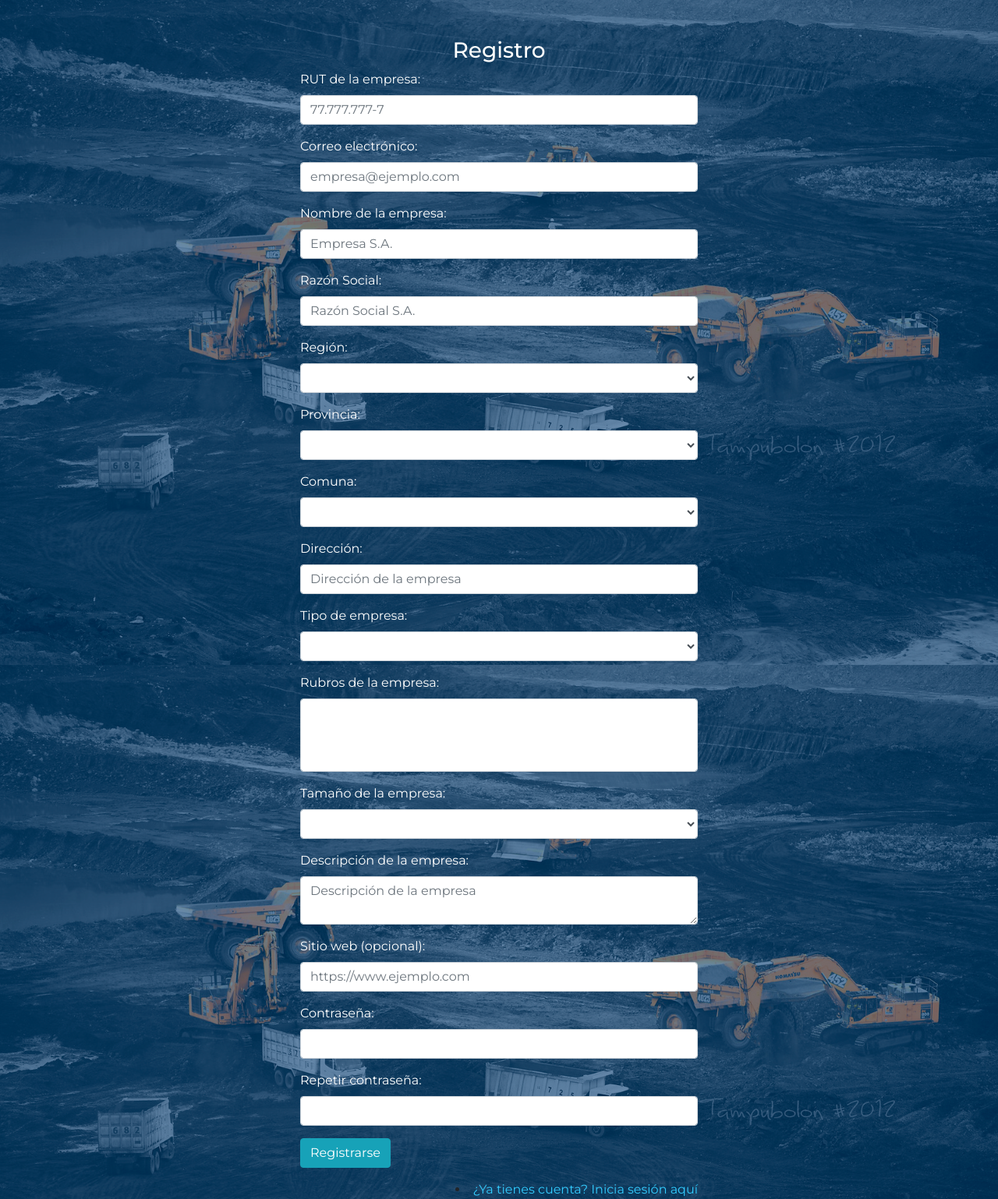
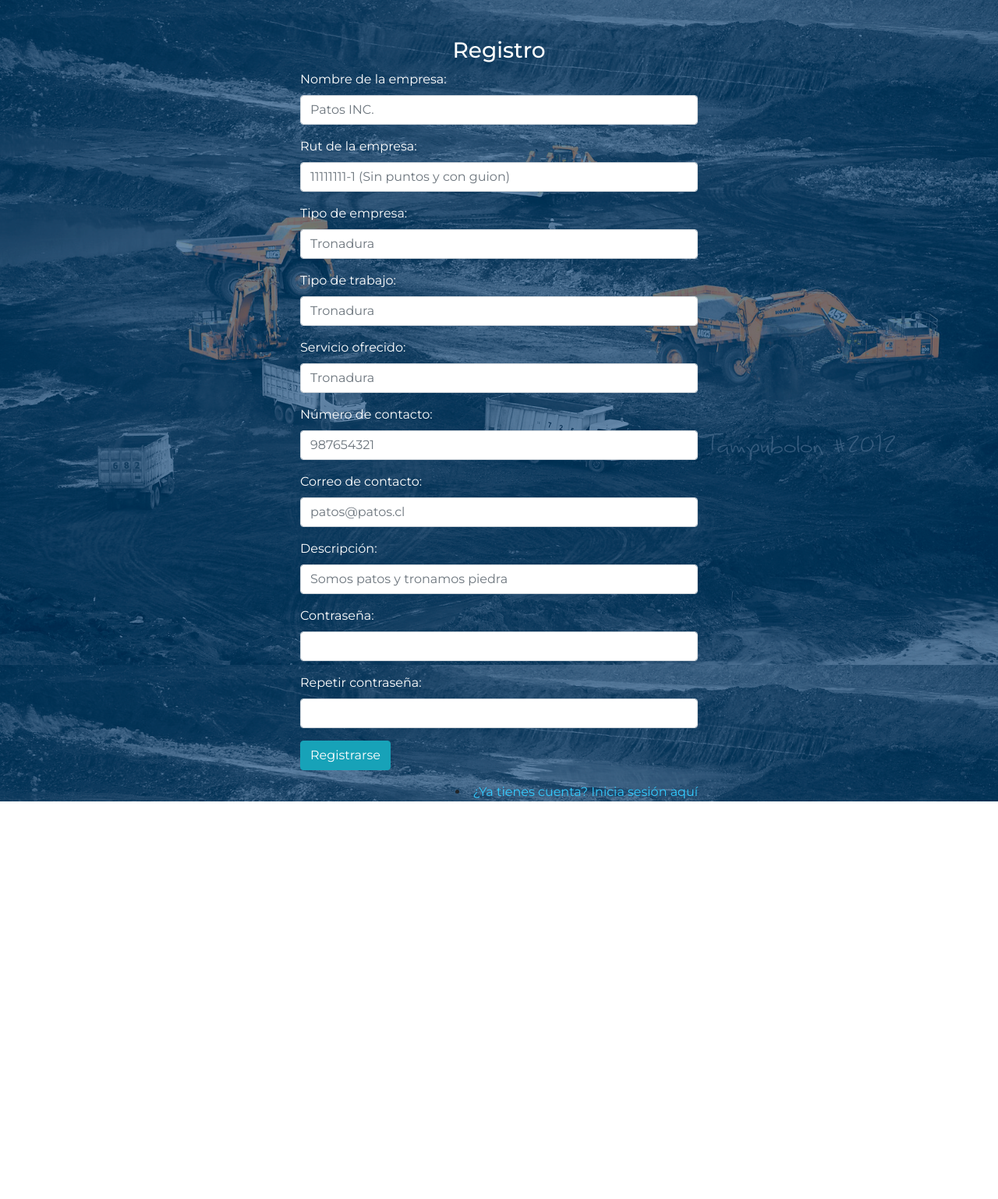
Before and after one commit to Bastian-Rojas/SoftwareCidere, a Django app: page /register/ in a window 1280 px wide. Shown: the whole page at 78% size. After the commit the page ends 1028 px from the top, so only its background shows below. Run offline with Django 4.2, Linux system fonts and the light colour scheme; lists and menus that the app fills with data are empty; some libraries are stand-ins or nearby versions.

Commit message:
Revert "Intento de reestructuración de Base de Datos 27/11 15:02"
This reverts commit 96a844c382893096020b62e7c946c8f2b4a8f03d.

```diff
--- a/cidere_userdb/cidere_userdb/urls.py
+++ b/cidere_userdb/cidere_userdb/urls.py
@@ -24,8 +24,4 @@ urlpatterns = [
     path('login/', views.user_login, name='login'),
     path('register/', views.user_register, name='register'),
     path('logout/', views.user_logout, name='logout'),
-    path('ajax/cargar-provincias/', views.cargar_provincias, name='ajax_cargar_provincias'),
-    path('ajax/cargar-comunas/', views.cargar_comunas, name='ajax_cargar_comunas'),
-    path('ajax/cargar-regiones/', views.cargar_regiones, name='ajax_cargar_regiones'),
-    path('ajax/cargar-rubros/', views.cargar_rubros, name='ajax_cargar_rubros'),
 ]
--- a/cidere_userdb/usuarios/templates/register.html
+++ b/cidere_userdb/usuarios/templates/register.html
@@ -33,11 +33,10 @@
 
     <script>
     function validateForm() {
-        var rut_empresa = document.getElementById('rut_empresa').value;
-        var email = document.getElementById('email').value;
+        var username = document.getElementById('username').value;
         var password = document.getElementById('password').value;
         var repassword = document.getElementById('repassword').value;
-        if (rut_empresa == "" || email == "" || password == "" || repassword == "") {
+        if (username == "" || password == "" || repassword == "") {
             alert("Todos los campos son obligatorios");
             return false;
         }
@@ -47,70 +46,7 @@
         }
         return true;
     }
-    <script>
-        $(document).ready(function(){
-            $('#region').change(function(){
-                var url = '{% url "cargar_provincias" %}';
-                var regionId = $(this).val();
-
-                $.ajax({
-                    url: url,
-                    data: {
-                        'region': regionId
-                    },
-                    success: function (data) {
-                        $("#provincia").html(data);
-                    }
-                });
-            });
-        });
-     </script>
-
-     <script>
-            $(document).ready(function(){
-                $('#provincia').change(function(){
-                    var url = '{% url "cargar_comunas" %}';
-                    var provinciaId = $(this).val();
-
-                    $.ajax({
-                        url: url,
-                        data: {
-                            'provincia': provinciaId
-                        },
-                        success: function (data) {
-                            $("#comuna").html(data);
-                        }
-                    });
-                });
-            });
-        </script>
-
-        <script>
-                $(document).ready(function(){
-                    $('#comuna').change(function(){
-                        // Acciones adicionales si son necesarias
-                    });
-                });
-        </script>
-
-        <script>
-            $(document).ready(function(){
-                $('#tipoempresa').change(function(){
-                    var url = '{% url "cargar_rubros" %}';
-                    var tipoEmpresaId = $(this).val();
-
-                    $..ajax({
-                        url: url,
-                        data: {
-                            'tipo_empresa': tipoEmpresaId
-                        },
-                        success: function (data) {
-                            $("#rubros").html(data);
-                        }
-                    });
-                });
-            });
-        </script>
+    </script>
 
 </head>
 <body>
@@ -125,100 +61,52 @@
                                 <div class="error">{{ error }}</div>
                             {% endif %}
                             <h3 class="text-center text-white pt-5">Registro</h3>
-
                             <div class="form-group">
-                                <label for="rut_empresa" class="text-white">RUT de la empresa:</label><br>
-                                <input type="text" name="rut_empresa" id="rut_empresa" class="form-control" placeholder="77.777.777-7">
+                                <label for="username" class="text-white">Nombre de la empresa:</label><br>
+                                <input type="text" name="username" id="username" class="form-control" placeholder="Patos INC.">
                             </div>
-
                             <div class="form-group">
-                                <label for="correo_contacto" class="text-white">Correo electrónico:</label><br>
-                                <input type="email" name="correo_contacto" id="correo_contacto" class="form-control" placeholder="empresa@ejemplo.com">
+                                <label for="rutempresa" class="text-white">Rut de la empresa:</label><br>
+                                <input type="text" name="rutempresa" id="rutempresa" class="form-control" placeholder="11111111-1 (Sin puntos y con guion)">
                             </div>
-
                             <div class="form-group">
-                                <label for="nombre" class="text-white">Nombre de la empresa:</label><br>
-                                <input type="text" name="nombre" id="nombre" class="form-control" placeholder="Empresa S.A.">
+                                <label for="tipoempresa" class="text-white">Tipo de empresa:</label><br>
+                                <input type="text" name="tipoempresa" id="tipoempresa" class="form-control" placeholder="Tronadura">
                             </div>
-
                             <div class="form-group">
-                                <label for="razon_social" class="text-white">Razón Social:</label><br>
-                                <input type="text" name="razon_social" id="razon_social" class="form-control" placeholder="Razón Social S.A.">
+                                <label for="tipotrabajo" class="text-white">Tipo de trabajo:</label><br>
+                                <input type="text" name="tipotrabajo" id="tipotrabajo" class="form-control" placeholder="Tronadura">
                             </div>
-
                             <div class="form-group">
-                                <label for="region" class="text-white">Región:</label><br>
-                                <select name="region" id="region" class="form-control">
-                                    <!-- Opciones de regiones -->
-                                </select>
+                                <label for="servofre" class="text-white">Servicio ofrecido:</label><br>
+                                <input type="text" name="servofre" id="servofre" class="form-control" placeholder="Tronadura">
                             </div>
-
                             <div class="form-group">
-                                <label for="provincia" class="text-white">Provincia:</label><br>
-                                <select name="provincia" id="provincia" class="form-control">
-                                    <!-- Opciones de provincias, cargadas dinámicamente en base a la región seleccionada -->
-                                </select>
+                                <label for="numcontact" class="text-white">Número de contacto:</label><br>
+                                <input type="text" name="numcontact" id="numcontact" class="form-control" placeholder="987654321">
                             </div>
-
                             <div class="form-group">
-                                <label for="comuna" class="text-white">Comuna:</label><br>
-                                <select name="comuna" id="comuna" class="form-control">
-                                    <!-- Opciones de comunas, cargadas dinámicamente en base a la provincia seleccionada -->
-                                </select>
+                                <label for="email" class="text-white">Correo de contacto:</label><br>
+                                <input type="text" name="email" id="email" class="form-control" placeholder="patos@patos.cl">
                             </div>
-
                             <div class="form-group">
-                                <label for="direccion" class="text-white">Dirección:</label><br>
-                                <input type="text" name="direccion" id="direccion" class="form-control" placeholder="Dirección de la empresa">
+                                <label for="descripcion" class="text-white">Descripción:</label><br>
+                                <input type="text" name="descripcion" id="descripcion" class="form-control" placeholder="Somos patos y tronamos piedra">
                             </div>
-
-                            <div class="form-group">
-                                <label for="tipo_empresa" class="text-white">Tipo de empresa:</label><br>
-                                <select name="tipo_empresa" id="tipo_empresa" class="form-control">
-                                    <!-- Opciones de tipos de empresa -->
-                                </select>
-                            </div>
-
-                            <div class="form-group">
-                                <label for="rubros" class="text-white">Rubros de la empresa:</label><br>
-                                <select name="rubros" id="rubros" class="form-control" multiple>
-                                    <!-- Opciones de rubros, posiblemente basadas en el tipo de empresa -->
-                                </select>
-                            </div>
-
-                            <div class="form-group">
-                                <label for="tamaño" class="text-white">Tamaño de la empresa:</label><br>
-                                <select name="tamaño" id="tamaño" class="form-control">
-                                    <!-- Opciones de tamaños de empresa -->
-                                </select>
-                            </div>
-
-                            <div class="form-group">
-                                <label for="descripcion" class="text-white">Descripción de la empresa:</label><br>
-                                <textarea name="descripcion" id="descripcion" class="form-control" placeholder="Descripción de la empresa"></textarea>
-                            </div>
-
-                            <div class="form-group">
-                                <label for="sitio_web" class="text-white">Sitio web (opcional):</label><br>
-                                <input type="text" name="sitio_web" id="sitio_web" class="form-control" placeholder="https://www.ejemplo.com">
-                            </div>
-
                             <div class="form-group">
                                 <label for="password" class="text-white">Contraseña:</label><br>
                                 <input type="password" name="password" id="password" class="form-control">
                             </div>
-
                             <div class="form-group">
                                 <label for="repassword" class="text-white">Repetir contraseña:</label><br>
                                 <input type="password" name="repassword" id="repassword" class="form-control">
                             </div>
-
                             <div class="form-group">
                                 <input type="submit" name="submit" class="btn btn-info btn-md" value="Registrarse">
                             </div>
-
                             <div id="login-link" class="text-right">
                                 <li><a href="{% url 'login' %}">¿Ya tienes cuenta? Inicia sesión aquí</a></li>
+                            </div>
                             </div>
                         </form>
                     </div>
--- a/cidere_userdb/usuarios/views.py
+++ b/cidere_userdb/usuarios/views.py
@@ -1,30 +1,10 @@
 import re
 from django.shortcuts import render, redirect
 from django.contrib.auth import authenticate, login, logout, hashers
-from django.http import JsonResponse
 from django.contrib import messages
 from django.core.exceptions import ValidationError
 from django.core.validators import validate_email
-from .models import Usuario, Provincia, Comuna, Region, Rubro
-
-def cargar_regiones(request):
-    regiones = Region.objects.all().order_by('nombre')
-    return JsonResponse(list(regiones.values('id', 'nombre')), safe=False)
-
-def cargar_provincias(request):
-    region_id = request.GET.get('region_id')
-    provincias = Provincia.objects.filter(region_id=region_id).order_by('nombre')
-    return JsonResponse(list(provincias.values('id', 'nombre')), safe=False)
-
-def cargar_comunas(request):
-    provincia_id = request.GET.get('provincia_id')
-    comunas = Comuna.objects.filter(provincia_id=provincia_id).order_by('nombre')
-    return JsonResponse(list(comunas.values('id', 'nombre')), safe=False)
-
-def cargar_rubros(request):
-    rubros = Rubro.objects.all().order_by('nombre')
-    return JsonResponse(list(rubros.values('id', 'nombre')), safe=False)
-
+from .models import Usuario  # Importa tu modelo personalizado
 
 def index(request):
     return render(request, 'index.html')
@@ -53,7 +33,7 @@ def user_login(request):
         return render(request, 'login.html')
 
 def is_valid_rut(rut):
-    rut_pattern = re.compile(r'^\d{2}\.\d{3}\.\d{3}-[\dkK]$')
+    rut_pattern = re.compile(r'^\d{1,8}-\d{1,2}$')
     return bool(rut_pattern.match(rut))
 
 def user_register(request):
```
Also changed, not shown: cidere_userdb/usuarios/admin.py (+1 -6 lines), cidere_userdb/usuarios/models.py (+14 -69 lines), cidere_userdb/db.sqlite3, cidere_userdb/usuarios/migrations/0007_alter_usuario_numero_contacto.py (deleted), cidere_userdb/usuarios/migrations/0008_alter_usuario_rut_empresa.py (deleted), cidere_userdb/usuarios/migrations/0009_region_rubro_remove_usuario_calificacion_and_more.py (deleted), cidere_userdb/usuarios/migrations/0010_tipo_empresa_rubro_tipo_empresa_and_more.py (deleted).
